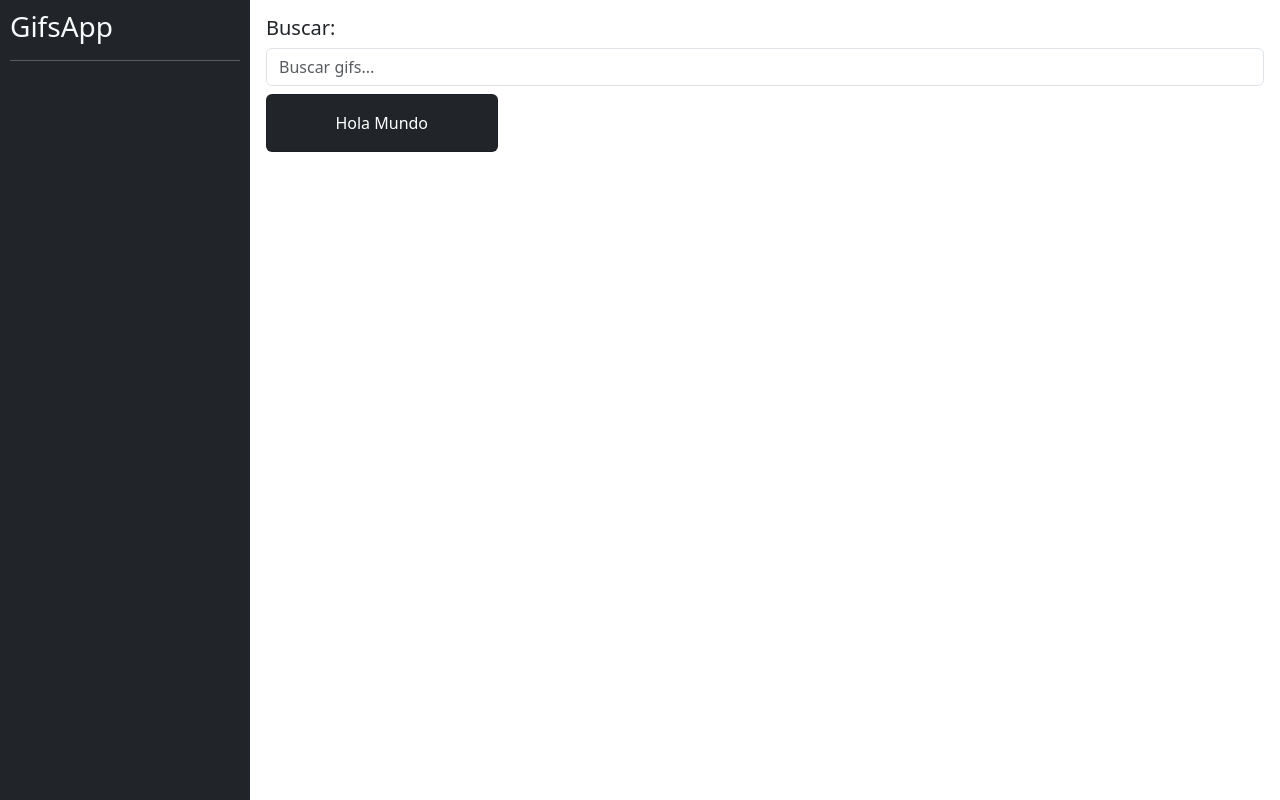
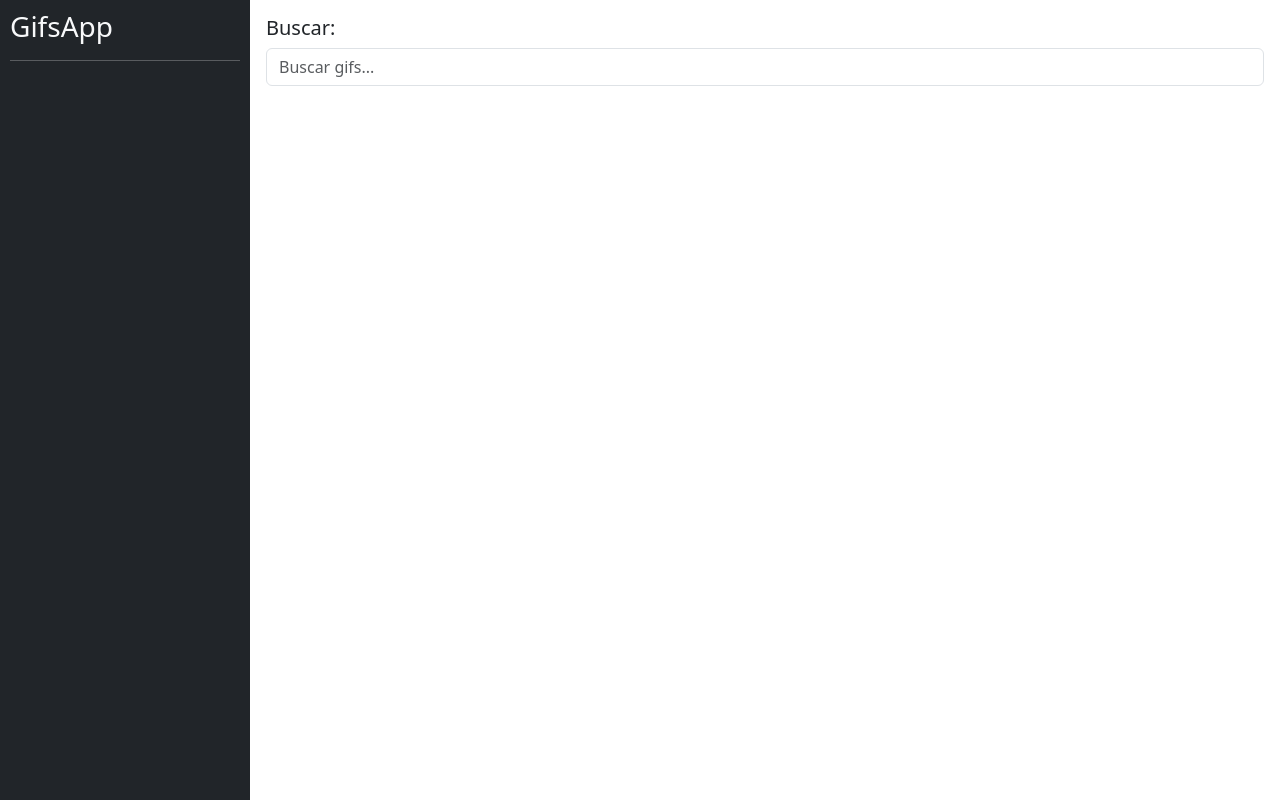
Before and after one commit to chalscc/Angular-Gifs-App, an Angular app: page / in a window 1280 px wide. Built offline with nearby package versions, Linux system fonts and the light colour scheme.

Commit message:
Mostrar los Gif en pantalla

```diff
--- a/src/app/gifs/components/card-list/card-list.component.html
+++ b/src/app/gifs/components/card-list/card-list.component.html
@@ -1,16 +1,15 @@
 <div class="row">
 
-<div class="col-md-3 col-sm-6">
+<div *ngFor="let gif of gifs" class="col-md-3 col-sm-6">
   <div class="card mb-2 text-center bg-dark">
 
     <!-- TODO: Crear imagen -->
 
     <div class="card-body text-white">
       <p class="card-text">
-        Hola Mundo
+        {{gif.title}}
       </p>
     </div>
-
 
   </div>
 </div>
--- a/src/app/gifs/components/card-list/card-list.component.ts
+++ b/src/app/gifs/components/card-list/card-list.component.ts
@@ -1,4 +1,5 @@
-import { Component } from '@angular/core';
+import { Component, Input } from '@angular/core';
+import { Gif } from '../../interfaces/gifs.interfaces';
 
 @Component({
   selector: 'gifs-card-list',
@@ -6,5 +7,8 @@ import { Component } from '@angular/core';
 })
 
 export class CardListComponent {
+
+  @Input() gifs: Gif[] = [];
+
   constructor() { }
 }
--- a/src/app/gifs/pages/home/home-page.component.html
+++ b/src/app/gifs/pages/home/home-page.component.html
@@ -4,7 +4,7 @@
   </div>
   <div class="col-12 pt-2">
 
-    <gifs-card-list></gifs-card-list>
+    <gifs-card-list [gifs]="gifs" ></gifs-card-list>
 
   </div>
 </div>
--- a/src/app/gifs/pages/home/home-page.component.ts
+++ b/src/app/gifs/pages/home/home-page.component.ts
@@ -1,9 +1,16 @@
 import { Component } from '@angular/core';
+import { GifsService } from '../../services/gifs.service';
+import { Gif } from '../../interfaces/gifs.interfaces';
 
 @Component({
   selector: 'gifs-home-page',
   templateUrl: './home-page.component.html',
 })
 export class HomePageComponent {
-  constructor() { }
+  constructor(private gifsService: GifsService) { }
+
+  get gifs(): Gif[] {
+    return this.gifsService.gifList;
+  }
+
 }
```
